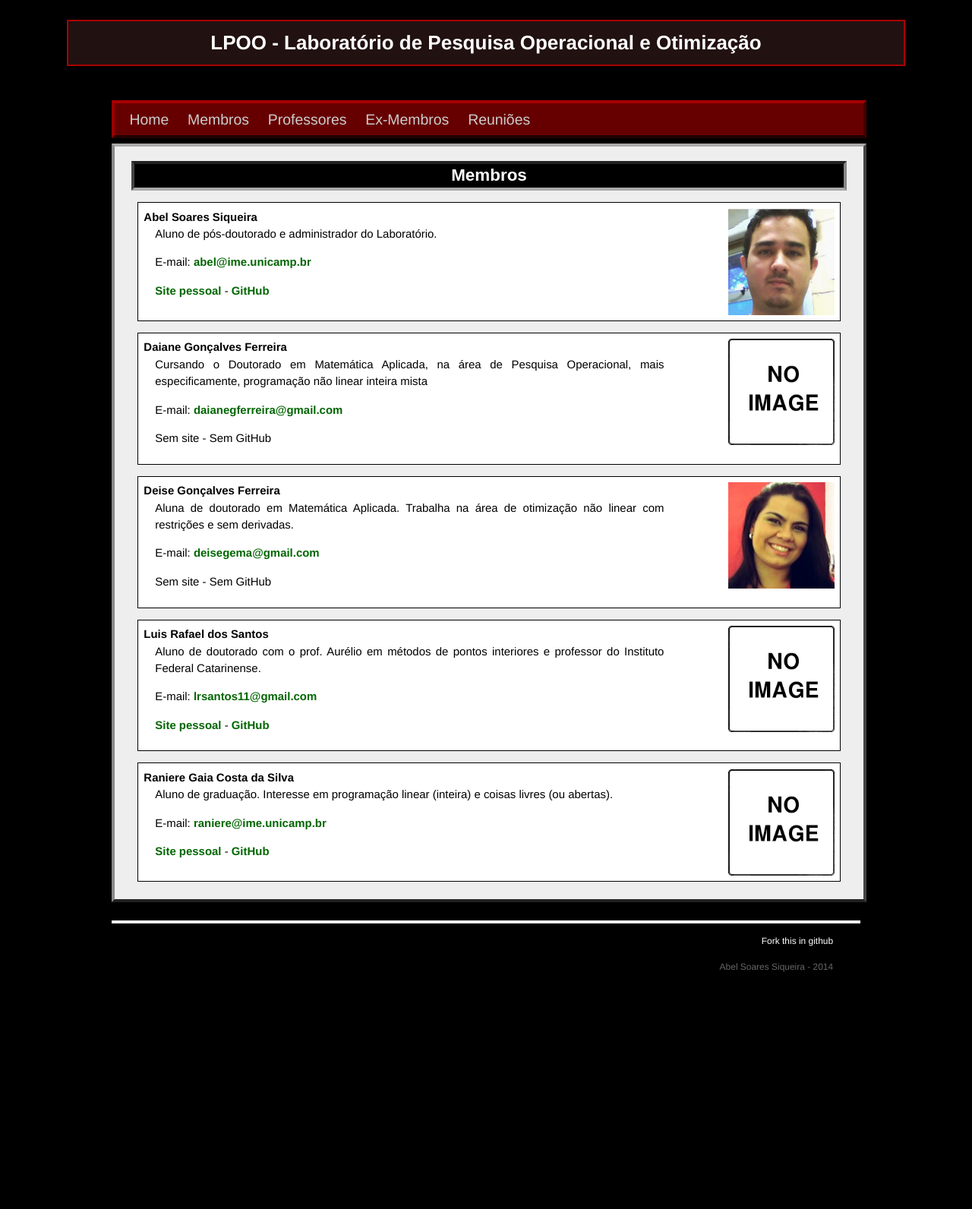
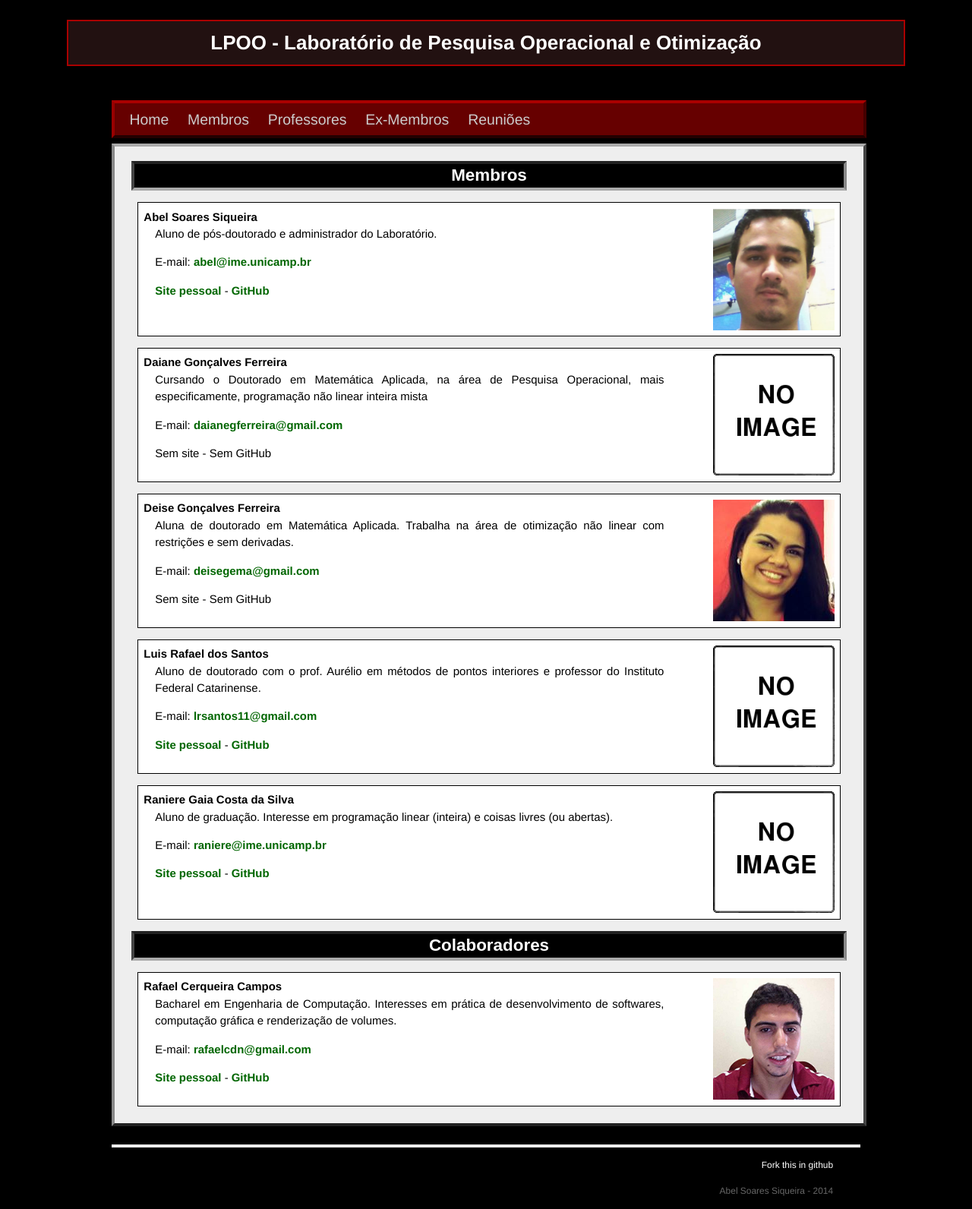
Before and after one commit to lpoo/lpoo.github.io, a Jekyll site: the page built from membros.html, in a window 1280 px wide. Shown: the whole page at 76% size. Built offline with Jekyll 4.4.1, drawn with Linux system fonts in a browser that asks for light colours; Markdown is read by kramdown in place of the engine named in the settings; before the commit the page ends 1296 px from its top, so only the background shows below that.

Commit message:
Add Rafael as Colaborador

```diff
--- /dev/null
+++ b/_data/colaboradores.yml
@@ -0,0 +1,7 @@
+- name: Rafael Cerqueira Campos
+  whois: Bacharel em Engenharia de Computação. Interesses em prática de
+    desenvolvimento de softwares, computação gráfica e renderização de volumes.
+  email: rafaelcdn@gmail.com
+  github: jehutymax
+  image: rafaelcdn.jpg
+  url:  campos.cc
--- a/css/main.css
+++ b/css/main.css
@@ -292,12 +292,12 @@ div .cboth {
 
 div .pessoa-img {
   float: right;
-  max-width: 140px;
-  max-height: 140px;
+  max-width: 160px;
+  max-height: 160px;
 }
 
 div .pessoa-img img {
-  height: 140px;
+  height: 160px;
 }
 
 div .next, div .prev {
--- a/membros.html
+++ b/membros.html
@@ -40,4 +40,40 @@ title: Membros
     </div>
   </div>
   {% endfor %}
+  <h1> Colaboradores </h1>
+  {% for colaborador in site.data.colaboradores %}
+  <div class="pessoa">
+    <div class="pessoa-desc">
+      <h2> {{ colaborador.name }}  </h2>
+      <p> {{ colaborador.whois }} </p>
+      <p> E-mail:
+        <a href="mailto:{{ colaborador.email }}">{{ colaborador.email }}</a>
+      </p>
+      <p>
+      {% if colaborador.url %}
+      <a href="http://{{ colaborador.url }}"> Site pessoal </a>
+      {% else %}
+      Sem site
+      {% endif %}
+      -
+      {% if colaborador.github %}
+      <a href="http://github.com/{{ colaborador.github }}"> GitHub </a>
+      {% else %}
+      Sem GitHub
+      {% endif %}
+      </p>
+      </div>
+      <div class="pessoa-img">
+        {% if colaborador.image %}
+        <img src="/assets/pessoas/{{ colaborador.image }}"
+          alt="{{ colaborador.name }}">
+        {% else %}
+        <img src="/assets/pessoas/noimage.png"
+          alt="{{ colaborador.name }}">
+        {% endif %}
+      </div>
+    <div class="cboth">
+    </div>
+  </div>
+  {% endfor %}
 </div>
```
Also changed, not shown: assets/lpoo_logo.png (added), assets/lpoo_logo_200x200.png (added), assets/pessoas/rafaelcdn.jpg (added).
